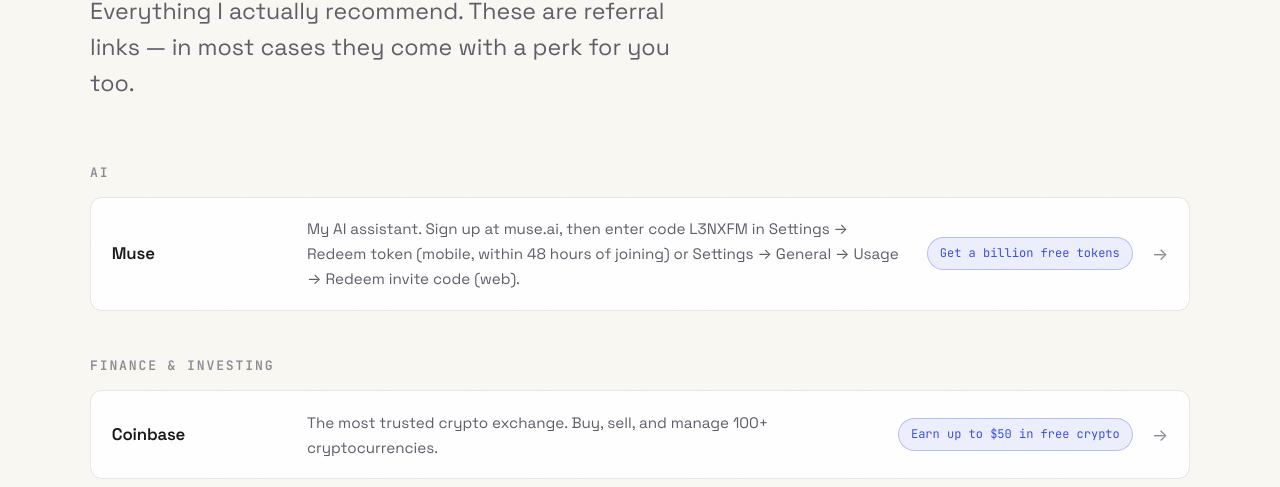
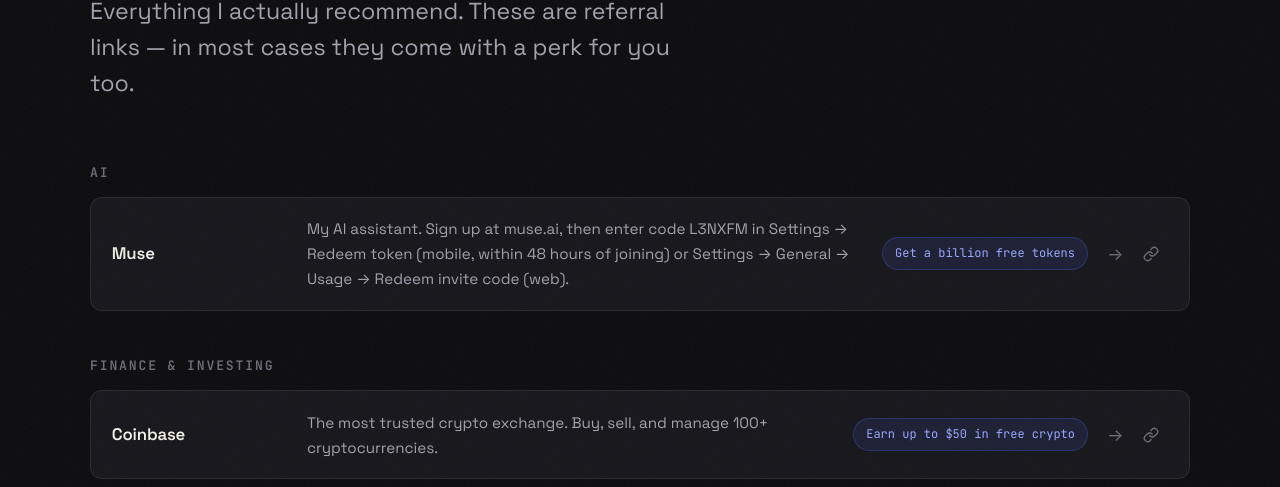
Before and after one commit to tannerwj/tannerwj.com, an Astro site: page /links in a window 1280 px wide. Shown: the part 291-778 px from the top of the page. Built offline with nearby package versions, Linux system fonts and the light colour scheme; Astro itself is replaced by a stand-in of ours.

Commit message:
Persist theme across navigation; add per-link share deep-links on /links

```diff
--- a/src/layouts/Base.astro
+++ b/src/layouts/Base.astro
@@ -72,12 +72,20 @@
     <script type="application/ld+json" set:html={JSON.stringify(personSchema)} />
 
     <script is:inline>
-      // Apply saved theme before first paint — no flash, no reload.
-      try {
-        const saved = localStorage.getItem("tj-theme");
-        const theme = saved || (matchMedia("(prefers-color-scheme: light)").matches ? "light" : "dark");
-        document.documentElement.setAttribute("data-theme", theme);
-      } catch (e) {}
+      // Theme: the header picker is the only switch. The choice is stored in
+      // localStorage (default dark) and re-applied after every ClientRouter
+      // swap, because the swap copies the fresh page's <html data-theme="dark">
+      // over the live document. Runs before first paint — no flash.
+      function applySavedTheme() {
+        try {
+          var saved = localStorage.getItem("tj-theme");
+          document.documentElement.setAttribute("data-theme", saved === "light" ? "light" : "dark");
+        } catch (e) {
+          document.documentElement.setAttribute("data-theme", "dark");
+        }
+      }
+      applySavedTheme();
+      document.addEventListener("astro:after-swap", applySavedTheme);
     </script>
 
     <ClientRouter />
--- a/src/pages/links.astro
+++ b/src/pages/links.astro
@@ -1,8 +1,13 @@
 ---
 import Base from "../layouts/Base.astro";
 import { linkGroups } from "../data/links";
+import { site } from "../data/site";
 
 // Link-in-bio: the page friends get texted. Big tap targets, full-width rows.
+// Each row gets a stable #link-<slug> id so any link can be shared directly;
+// opening /links#link-<slug> scrolls to the row and highlights it.
+const slugify = (s: string) =>
+  "link-" + s.toLowerCase().replace(/[^a-z0-9]+/g, "-").replace(/^-+|-+$/g, "");
 ---
 
 <Base
@@ -23,14 +28,35 @@
     {linkGroups.map((group) => (
       <section class="link-group" aria-label={group.title}>
         <h2>{group.title}</h2>
-        {group.items.map((item) => (
-          <a class="link-row" href={item.url} target="_blank" rel="noopener sponsored">
-            <span class="link-name">{item.name}</span>
-            <span class="link-blurb">{item.blurb}</span>
-            {item.perk && <span class="perk">{item.perk}</span>}
-            <span class="go" aria-hidden="true">&rarr;</span>
-          </a>
-        ))}
+        {group.items.map((item) => {
+          const slug = slugify(item.name);
+          const share = `${site.url}/links#${slug}`;
+          return (
+            <div class="link-row" id={slug}>
+              <a class="link-main" href={item.url} target="_blank" rel="noopener sponsored">
+                <span class="link-name">{item.name}</span>
+                <span class="link-blurb">{item.blurb}</span>
+                {item.perk && <span class="perk">{item.perk}</span>}
+                <span class="go" aria-hidden="true">&rarr;</span>
+              </a>
+              <button
+                class="copy-link"
+                type="button"
+                data-share={share}
+                title="Copy link to this"
+                aria-label={`Copy share link for ${item.name}`}
+              >
+                <svg class="ic-link" width="16" height="16" viewBox="0 0 24 24" fill="none" stroke="currentColor" stroke-width="2" stroke-linecap="round" stroke-linejoin="round" aria-hidden="true">
+                  <path d="M10 13a5 5 0 0 0 7.54.54l3-3a5 5 0 0 0-7.07-7.07l-1.72 1.71" />
+                  <path d="M14 11a5 5 0 0 0-7.54-.54l-3 3a5 5 0 0 0 7.07 7.07l1.71-1.71" />
+                </svg>
+                <svg class="ic-check" width="16" height="16" viewBox="0 0 24 24" fill="none" stroke="currentColor" stroke-width="2.5" stroke-linecap="round" stroke-linejoin="round" aria-hidden="true">
+                  <path d="M20 6 9 17l-5-5" />
+                </svg>
+              </button>
+            </div>
+          );
+        })}
       </section>
     ))}
 
@@ -39,4 +65,56 @@
       no extra cost to you.
     </p>
   </div>
+
+  <script>
+    function initLinks() {
+      // Per-row copy buttons: copy the deep link for that row.
+      document.querySelectorAll(".copy-link").forEach((btn) => {
+        if (btn.dataset.bound) return;
+        btn.dataset.bound = "1";
+        btn.addEventListener("click", async () => {
+          const url = btn.dataset.share || "";
+          let ok = false;
+          try {
+            await navigator.clipboard.writeText(url);
+            ok = true;
+          } catch (e) {
+            try {
+              const ta = document.createElement("textarea");
+              ta.value = url;
+              ta.style.position = "fixed";
+              ta.style.opacity = "0";
+              document.body.appendChild(ta);
+              ta.select();
+              ok = document.execCommand("copy");
+              ta.remove();
+            } catch (e2) { /* clipboard unavailable */ }
+          }
+          if (ok) {
+            btn.classList.add("done");
+            setTimeout(() => btn.classList.remove("done"), 1600);
+          }
+        });
+      });
+
+      // Deep links: /links#link-<slug> scrolls to the row and highlights it.
+      const id = location.hash ? location.hash.slice(1) : "";
+      if (id) {
+        const el = document.getElementById(id);
+        if (el && el.classList.contains("link-row")) {
+          const smooth = !matchMedia("(prefers-reduced-motion: reduce)").matches;
+          requestAnimationFrame(() => {
+            el.scrollIntoView({ behavior: smooth ? "smooth" : "auto", block: "center" });
+            el.classList.remove("flash");
+            void el.offsetWidth; // restart the animation if re-triggered
+            el.classList.add("flash");
+            setTimeout(() => el.classList.remove("flash"), 2600);
+          });
+        }
+      }
+    }
+
+    document.addEventListener("astro:page-load", initLinks);
+    initLinks();
+  </script>
 </Base>
--- a/src/styles/global.css
+++ b/src/styles/global.css
@@ -501,13 +501,13 @@
 .link-row {
   display: flex;
   align-items: center;
-  gap: 1.2rem;
+  gap: 0.6rem;
   padding: 1.15rem 1.3rem;
   border: 1px solid var(--line);
   border-radius: var(--radius-sm);
   background: var(--surface);
-  text-decoration: none;
   margin-bottom: 0.7rem;
+  scroll-margin-top: 5.5rem;
   transition: transform 0.18s ease, border-color 0.18s ease, box-shadow 0.18s ease;
 }
 .link-row:hover {
@@ -515,6 +515,51 @@
   border-color: var(--accent);
   box-shadow: var(--shadow);
 }
+.link-main {
+  display: flex;
+  align-items: center;
+  gap: 1.2rem;
+  flex: 1;
+  min-width: 0;
+  text-decoration: none;
+  color: inherit;
+}
+/* Deep-link highlight: opening /links#link-<slug> flashes the row. */
+.link-row.flash {
+  border-color: var(--accent);
+  animation: row-flash 2.4s ease;
+}
+@keyframes row-flash {
+  0%, 100% { box-shadow: var(--shadow); }
+  25%, 65% { box-shadow: 0 0 0 3px color-mix(in srgb, var(--accent) 55%, transparent); }
+}
+@media (prefers-reduced-motion: reduce) {
+  .link-row.flash { animation: none; }
+}
+/* Per-row share button: copies the row's deep link. */
+.copy-link {
+  appearance: none;
+  flex: none;
+  display: grid;
+  place-items: center;
+  width: 2.2rem;
+  height: 2.2rem;
+  border-radius: 10px;
+  border: 1px solid transparent;
+  background: transparent;
+  color: var(--faint);
+  cursor: pointer;
+  transition: color 0.15s ease, border-color 0.15s ease, transform 0.15s ease;
+}
+.copy-link:hover {
+  color: var(--accent-ink);
+  border-color: var(--line-strong);
+  transform: translateY(-1px);
+}
+.copy-link .ic-check { display: none; }
+.copy-link.done { color: var(--accent-ink); border-color: var(--accent); }
+.copy-link.done .ic-check { display: block; }
+.copy-link.done .ic-link { display: none; }
 .link-row .link-name {
   font-weight: 600;
   font-size: 1.05rem;
@@ -676,11 +721,13 @@
   .bento { grid-template-columns: 1fr; }
   .bento .span-3, .bento .span-2, .bento .span-6 { grid-column: span 1; }
   .card { min-height: 0; padding: 1.4rem; }
-  .link-row { flex-wrap: wrap; gap: 0.5rem 1rem; position: relative; padding-right: 3rem; }
+  .link-row { position: relative; padding-right: 3rem; }
+  .link-main { flex-wrap: wrap; gap: 0.5rem 1rem; }
   .link-row .link-name { min-width: 0; width: 100%; }
   .link-row .link-blurb { width: 100%; }
   .link-row .go { position: absolute; right: 1.2rem; top: 1.25rem; }
   .link-row .perk { white-space: normal; }
+  .copy-link { position: absolute; right: 1rem; bottom: 1rem; }
   .hero-sub { gap: 1rem; }
 }
 
```
